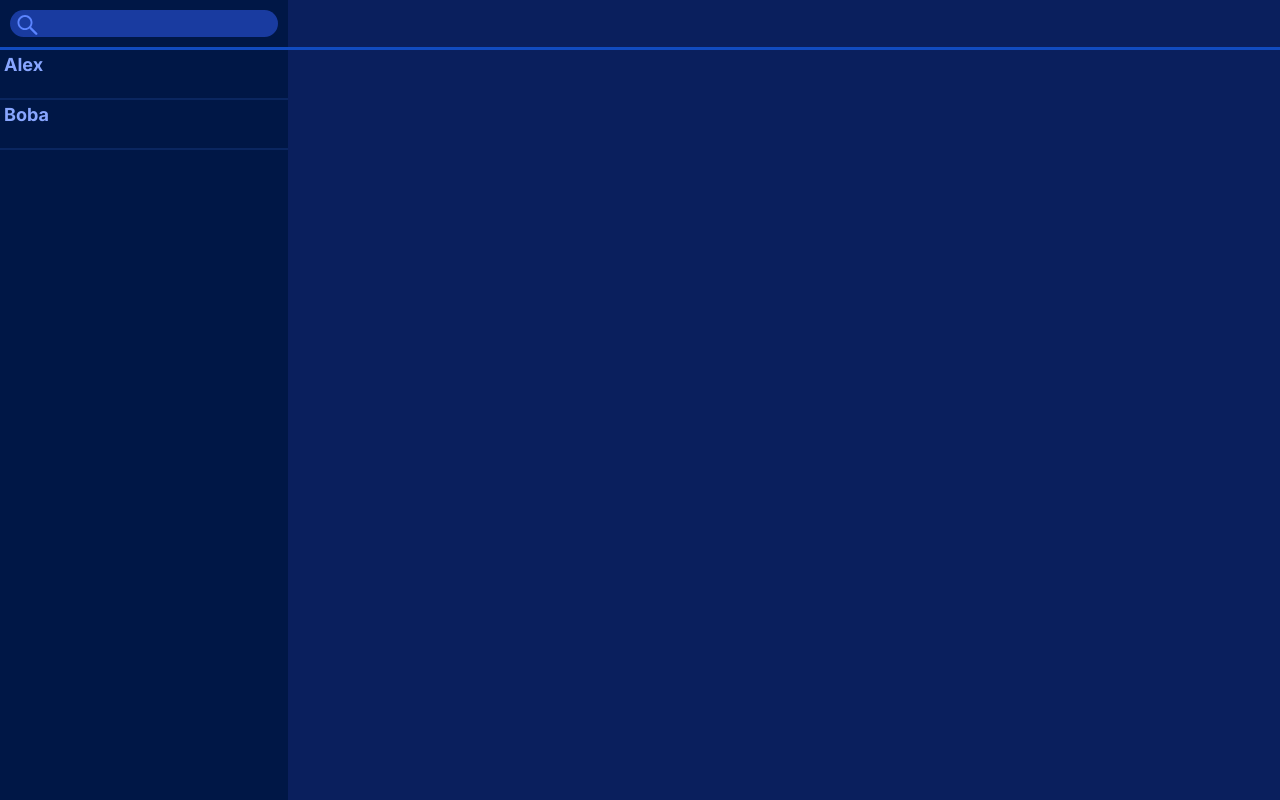
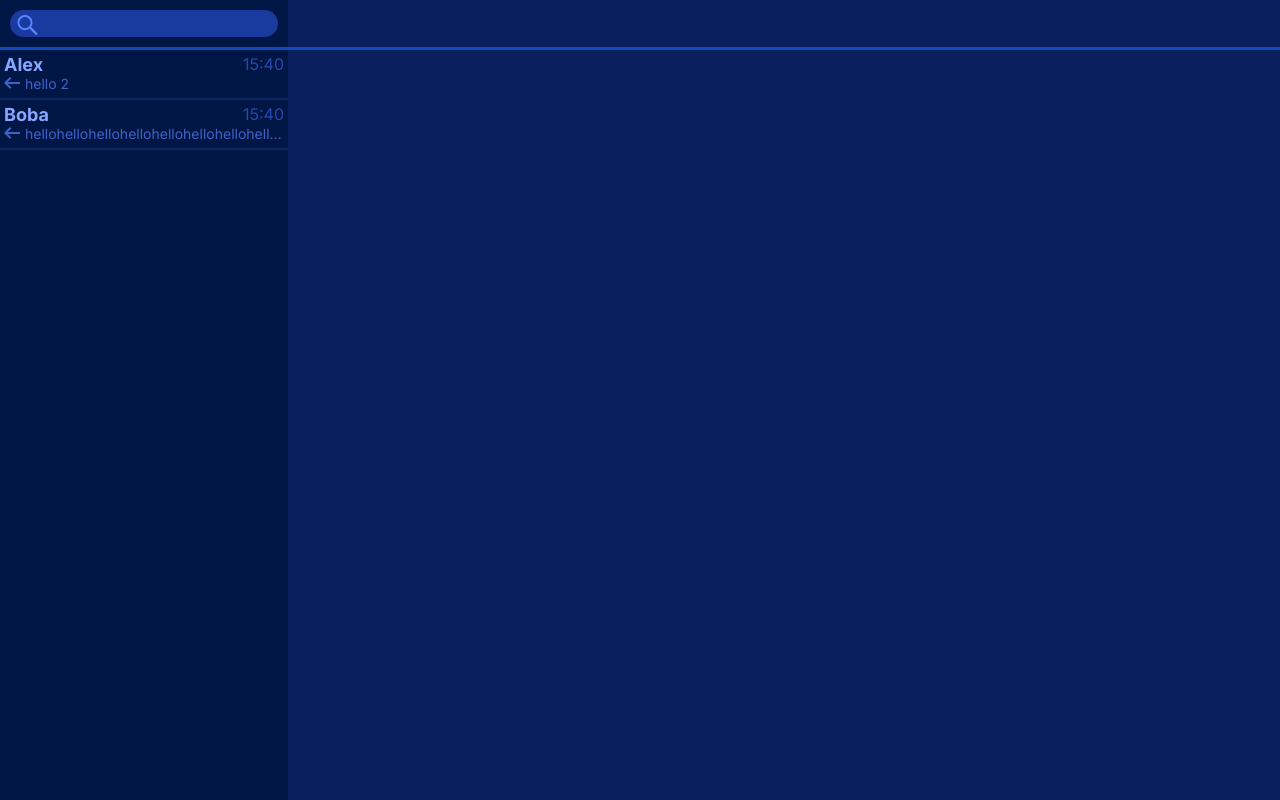
Before and after one commit to A5KET/web-chat, a Vue app in the folder client/: page / in a window 1280 px wide. Built offline with nearby package versions, Linux system fonts and the light colour scheme.

Commit message:
Added last message to the ChatListElement

```diff
--- a/client/src/App.vue
+++ b/client/src/App.vue
@@ -29,12 +29,14 @@ const chats = ref([
     {
         id: 1,
         peerId: user1.id,
-        text: 'hello 2'
+        text: 'hello 2',
+        date: new Date()
       },
       {
         id: 2,
         peerId: activeUser.id,
-        text: 'hi 2'
+        text: 'hi 2',
+        date: new Date()
       }
     ]
   },
@@ -45,7 +47,7 @@ const chats = ref([
       {
         id: 1,
         peerId: user2.id,
-        text: 'hello',
+        text: 'hellohellohellohellohellohellohellohellohellohellohellohellohellohellohellohellohello',
         date: new Date()
       },
       {
--- a/client/src/assets/chatlist.scss
+++ b/client/src/assets/chatlist.scss
@@ -15,8 +15,32 @@
   padding: 4px;
   border-bottom: 2px solid #0A2660;
 
-    &.active, &.active:hover {
-      background: #2648AE;
+  .username {
+    font-size: 18px;
+    font-weight: 700;
+    color: #88A6FF;
+  }
+
+  .time {
+    float: right;
+    color: #2648AE;
+  }
+
+  .icon {
+    margin-right: 5px;
+    fill: #3F61C8;
+
+    &.sended {
+      transform: rotate(180deg);
+    }
+  }
+
+  .last-message {
+    @include ellipsis-overflow;
+
+    color: #3F61C8;
+    font-size: 14px;
+    font-weight: 400;
   }
 
   &:hover {
@@ -24,49 +48,23 @@
     background: #002369;
   }
 
+  &.active {
+    background: #2648AE;
+
+    &:hover {
+      background: #2648AE
+    }
+
     .username {
-      font-size: 18px;
-      font-weight: 700;
-      color: #88A6FF;
-
-      &.active {
       color: #B9EAFF;
-      }
     }
 
     .time {
-      float: right;
-      color: #2648AE;
-
-      &.active {
       color: #88A6FF;
-      }
-    }
-
-    .icon {
-      margin-right: 5px;
-
-      &.sended {
-        transform: rotate(180deg);
-      }
     }
 
     .last-message {
-      overflow:hidden;
-      text-overflow:ellipsis;
-      white-space: nowrap;
-      color: #3F61C8;
-
-      &.active {
       color: #88A6FF;
-      }
-
-      .text {
-        white-space: nowrap;
-        overflow: hidden;
-        text-overflow: ellipsis;
-        font-size: 14px;
-        font-weight: 400;
     }
   }
 }
--- a/client/src/assets/mixins.scss
+++ b/client/src/assets/mixins.scss
@@ -33,3 +33,9 @@
     font: inherit;
   }
 }
+
+@mixin ellipsis-overflow {
+  overflow: hidden;
+  text-overflow: ellipsis;
+  white-space: nowrap;
+}
--- a/client/src/chatlist/ChatListElement.vue
+++ b/client/src/chatlist/ChatListElement.vue
@@ -1,4 +1,7 @@
 <script setup>
+import IconArrow from '@/icons/IconArrow.vue'
+import { minBy, formatDateAsHoursMinutes } from '@/uitls.js'
+
 const props = defineProps({
   chat: {
     type: Object,
@@ -8,11 +11,20 @@
     type: Boolean
   }
 })
+
+const lastMessage = minBy(props.chat.messages, message => message.date) // #TODO for case when there are no messages
 </script>
+
 
 <template>
   <li class="chat-list-element" :class='{ active: isActive }'>
+    <div>
       <span class="username">{{ chat.user.username }}</span>
-
+      <span class="time">{{ formatDateAsHoursMinutes(lastMessage.date) }}</span>
+    </div>
+    <div class="last-message">
+      <IconArrow class="icon"/>
+      <span>{{ lastMessage.text }}</span>
+    </div>
   </li>
 </template>
--- a/client/src/icons/IconArrow.vue
+++ b/client/src/icons/IconArrow.vue
@@ -1,5 +1,5 @@
 <template>
-  <svg width="16" height="12" viewBox="0 0 16 12" fill="none" xmlns="http://www.w3.org/2000/svg">
-    <path d="MЗ7.4 10.4L3.8 6.9H16V4.9H3.8L7.4 1.4L5.9 0L0 5.9L5.9 11.8L7.4 10.4Z" fill="#3F61C8"/>
-  </svg>
+<svg width="16" height="12" viewBox="0 0 16 12" fill="none" xmlns="http://www.w3.org/2000/svg">
+  <path d="M7.4 10.4L3.8 6.9H16V4.9H3.8L7.4 1.4L5.9 0L0 5.9L5.9 11.8L7.4 10.4Z"/>
+</svg>
 </template>
--- /dev/null
+++ b/client/src/uitls.js
@@ -0,0 +1,35 @@
+/**
+ *
+ * @param {Array} collection
+ * @param {Function} predicate
+ * @returns
+ */
+export function minBy(collection, predicate) {
+  if (!collection || collection.length < 1) {
+    return undefined
+  }
+
+  return collection.reduce((min, cur) => {
+    return predicate(cur) < predicate(min) ? cur : min
+  }, collection[0])
+}
+
+
+/**
+ *
+ * @param {Date} time
+ * @returns
+ */
+export function formatDateAsHoursMinutes(time) {
+  const hours = time.getHours()
+  const minutes = time.getMinutes()
+
+  const timeString = `${(hours < 10) ? '0' + hours : hours}:${(minutes < 10) ? '0' + minutes : minutes}`
+
+  return timeString
+}
+
+
+export function getCurrentTime() {
+  return new Date()
+}
```
Lines whose indentation alone changed are shown as unchanged.
